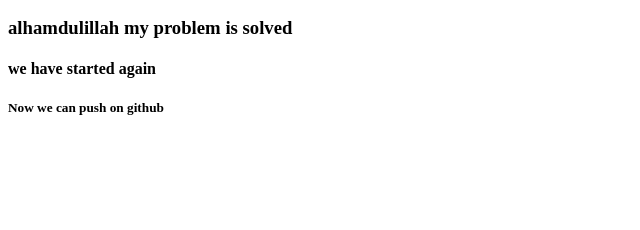
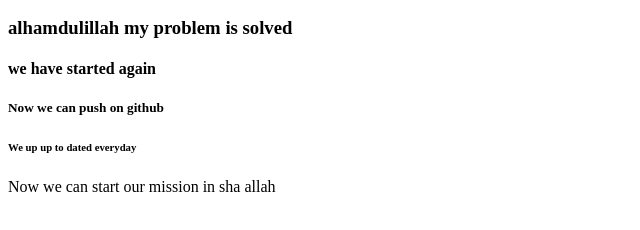
Before and after one commit to jahidgarren/my-portfolio, a plain HTML site: page index.html in a window 1280 px wide. Shown: the part 110-340 px from the top of the page, without its empty margins (0-640 px from the left). Drawn offline with Linux system fonts and the light colour scheme.

Commit message:
new added text

```diff
--- a/index.html
+++ b/index.html
@@ -12,5 +12,7 @@
     <h3> alhamdulillah my problem is solved</h3>
     <h4> we have started again</h4>
     <h5> Now we can push on github</h5>
+    <h6> We up up to dated everyday</h6>
+    <p> Now we can start our mission in sha allah</p>
 </body>
 </html>
```
